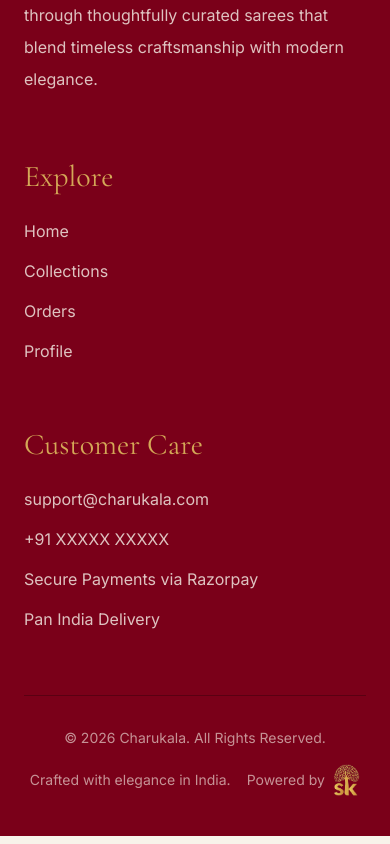
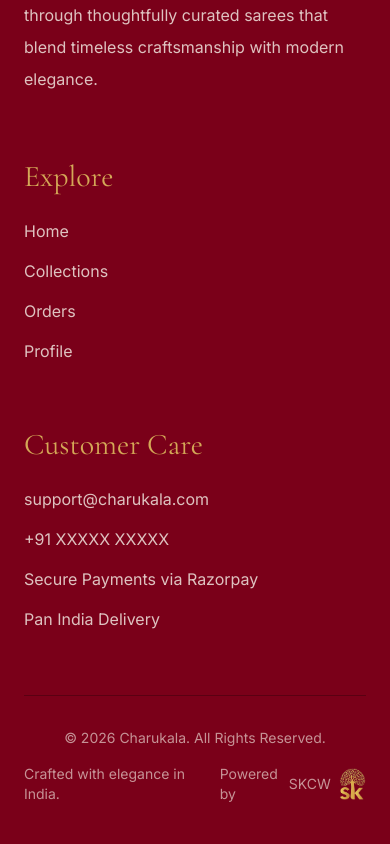
Before and after one commit to Atchyuteswar/Charukala, a Next.js app: page / in a window 390 px wide. Shown: the part 3528-4372 px from the top of the page. Built offline with nearby package versions, Linux system fonts and the light colour scheme; no server answers; the database is empty.

Commit message:
feat: add responsive site footer component with brand, navigation, and contact information

```diff
--- a/src/components/layout/Footer.tsx
+++ b/src/components/layout/Footer.tsx
@@ -190,7 +190,7 @@ export default function Footer() {
               Crafted with elegance in India.
             </p>
             <div className="flex items-center gap-2">
-              <span>Powered by</span>
+              <span>Powered by</span> <Link href="https://www.srikalpavriksha.com/" target="_blank">SKCW</Link>
               <Image
                 src="/sklogo.png"
                 alt="Powered by"
```
